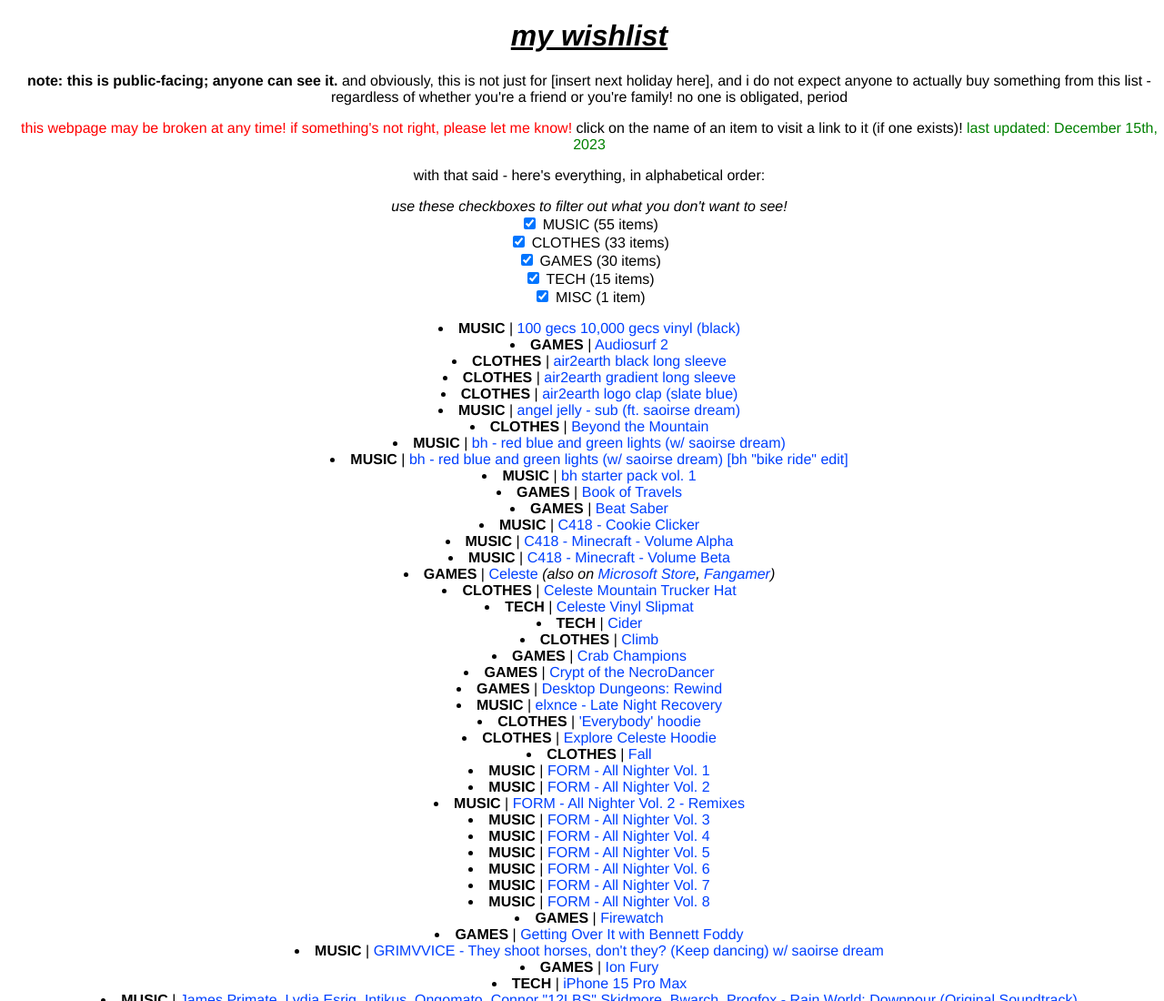
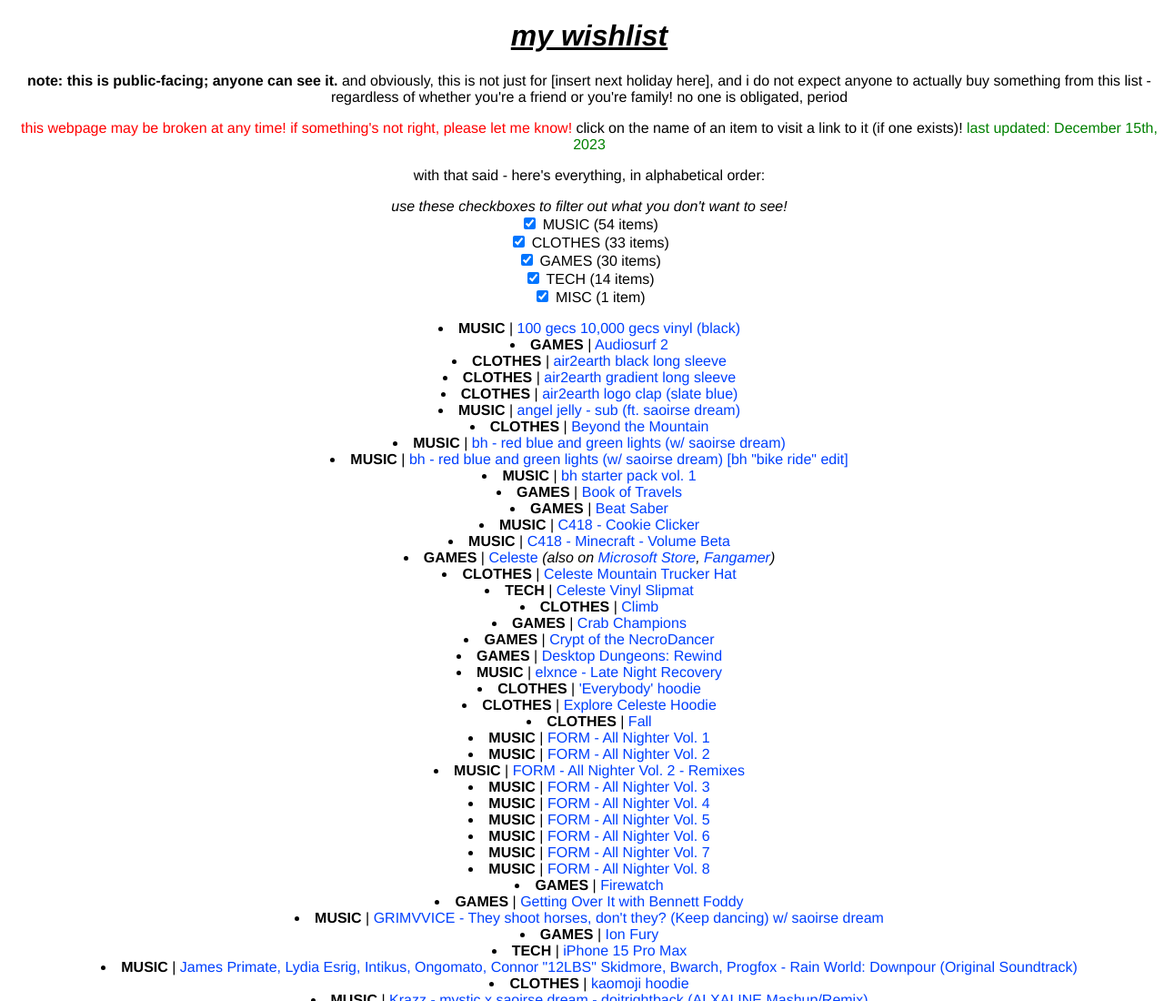
Before and after one commit to jbmagination/wishlist, a plain HTML site: page index.html in a window 1280 px wide. Shown: the top 1100 px of the page at 91% size. Drawn offline with Linux system fonts and the light colour scheme.

Commit message:
seventeenth push
i guess i maybe had a couple expectations

```diff
--- a/index.html
+++ b/index.html
@@ -40,12 +40,10 @@
         <li class="games"><b>GAMES</b> | <a href="https://store.steampowered.com/app/1152340">Book of Travels</a></li>
         <li class="games"><b>GAMES</b> | <a href="https://store.steampowered.com/app/620980">Beat Saber</a></li>
         <li class="music"><b>MUSIC</b> | <a href="https://c418.bandcamp.com/album/cookie-clicker">C418 - Cookie Clicker</a></li>
-        <li class="music"><b>MUSIC</b> | <a href="https://c418.bandcamp.com/album/minecraft-volume-alpha">C418 - Minecraft - Volume Alpha</a></li>
         <li class="music"><b>MUSIC</b> | <a href="https://c418.bandcamp.com/album/minecraft-volume-beta">C418 - Minecraft - Volume Beta</a></li>
         <li class="games"><b>GAMES</b> | <a href="https://mattmakesgames.itch.io/celeste">Celeste</a> <i>(also on <a href="https://xbox.com/games/store/celeste/bwmql2rpwbhb">Microsoft Store</a>, <a href="https://www.fangamer.com/collections/celeste/products/celeste-deluxe-edition-game">Fangamer</a>)</i></li>
         <li class="clothes"><b>CLOTHES</b> | <a href="https://www.fangamer.com/products/celeste-mountain-trucker-hat">Celeste Mountain Trucker Hat</a></li>
         <li class="tech"><b>TECH</b> | <a href="https://www.fangamer.com/products/celeste-vinyl-slipmat">Celeste Vinyl Slipmat</a></li>
-        <li class="tech"><b>TECH</b> | <a href="https://cidercollective.itch.io/cider">Cider</a></li>
         <li class="clothes"><b>CLOTHES</b> | <a href="https://www.fangamer.com/products/celeste-mountain-shirt">Climb</a></li>
         <li class="games"><b>GAMES</b> | <a href="https://store.steampowered.com/app/774801">Crab Champions</a></li>
         <li class="games"><b>GAMES</b> | <a href="https://store.steampowered.com/app/247080">Crypt of the NecroDancer</a></li>
```
